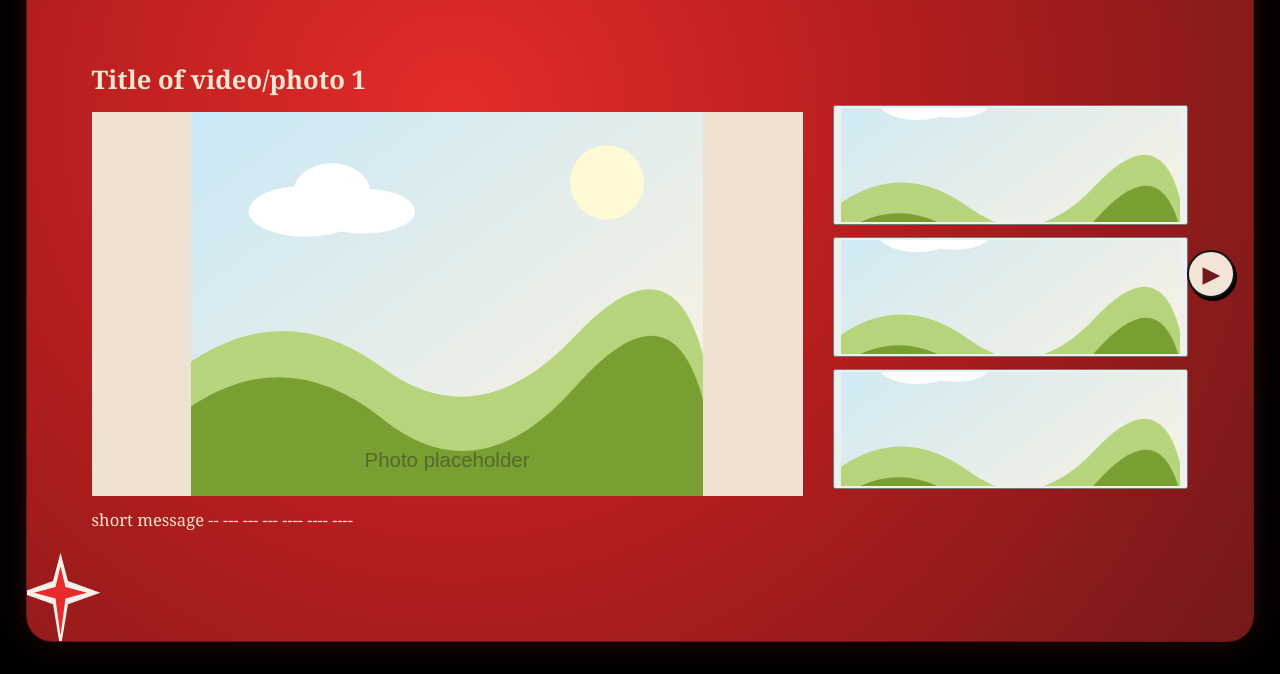
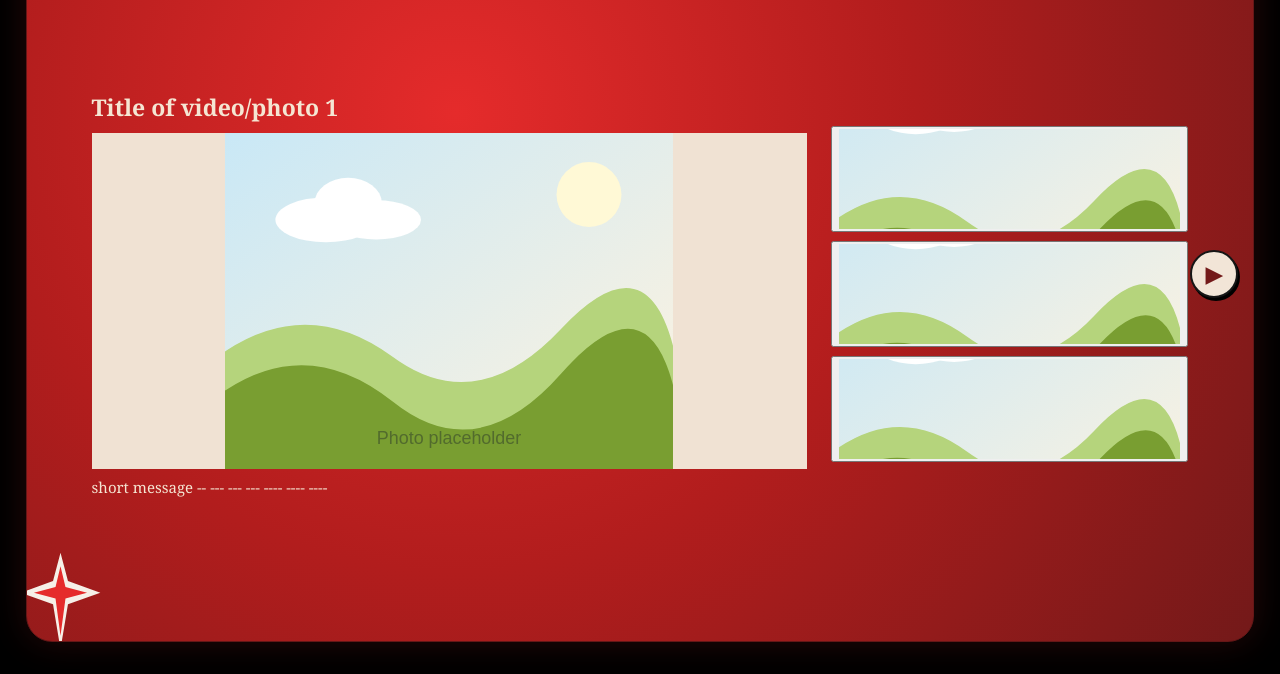
Before and after one commit to Todysachiee/ChristmaSanchez, a plain HTML site: page index.html in a window 1280 px wide. Both pictures are taken after a click on the button "Yes". Shown: the part 126-800 px from the top of the page. Drawn offline with Linux system fonts and the light colour scheme.

Commit message:
style.css

```diff
--- a/css/style.css
+++ b/css/style.css
@@ -197,6 +197,40 @@ h1 { font-size: clamp(25px, 3.4vw, 44px); font-weight: normal; text-align: cente
   }
 }
 
+
+/* Optimized for 1366 x 768 laptops */
+@media (min-width: 701px) and (max-height: 800px) {
+
+  .gallery-layout {
+    padding: 75px 65px 35px;
+    gap: 24px;
+  }
+
+  .main-memory h2 {
+    font-size: 23px;
+    margin-bottom: 10px;
+  }
+
+  .media-box {
+    max-height: 42vh;
+  }
+
+  #memory-message {
+    font-size: 15px;
+    margin-top: 8px;
+  }
+
+  .memory-thumbnails {
+    max-height: 42vh;
+    gap: 9px;
+  }
+
+  .right-arrow {
+    right: 15px;
+    bottom: 12px;
+  }
+}
+
 @media (max-width: 700px) {
   body { overflow: auto; }
   .site-frame { padding: 12px; min-height: 100svh; }
```
